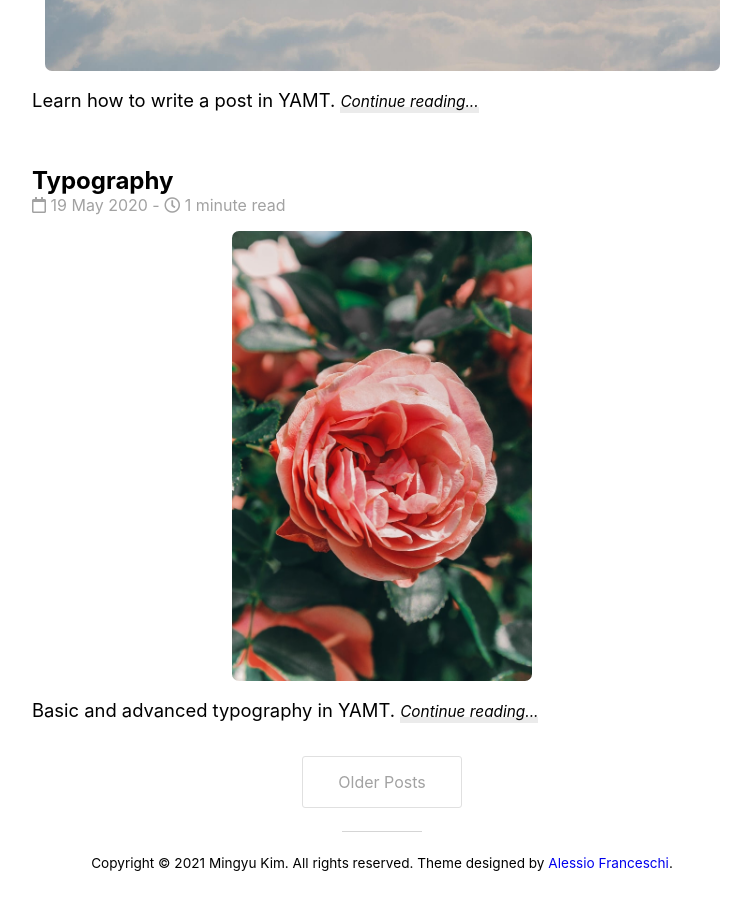
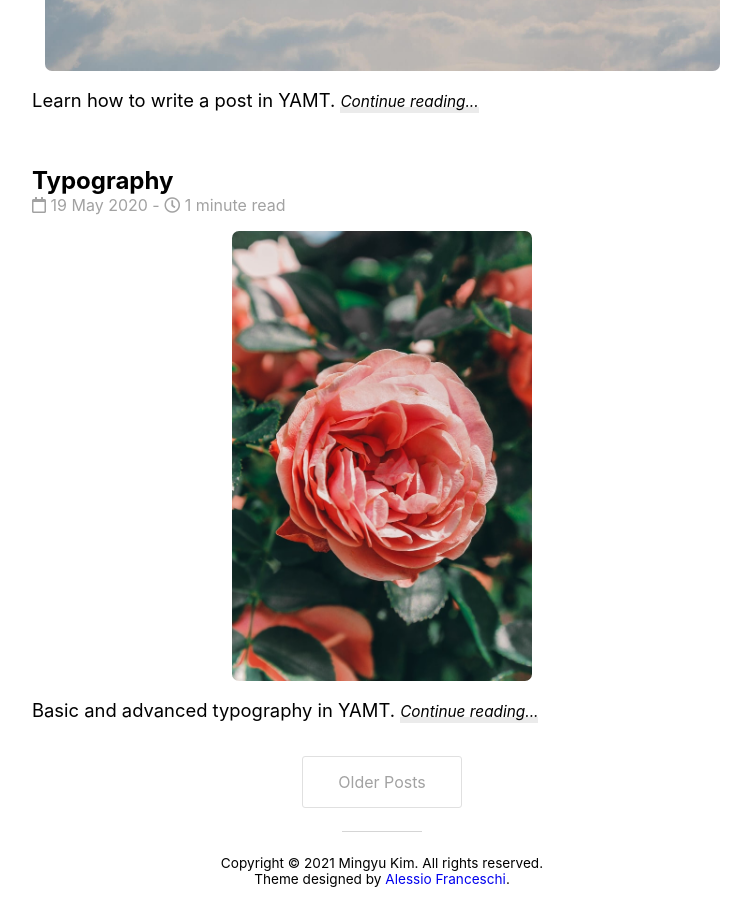
Before and after one commit to Mingyu-Kim/mingyu.co.kr, a Jekyll site: the page built from index.html, in a window 1280 px wide and 900 px high, scrolled down 1089 px. Shown: the whole window, without its empty margins (258-1009 px from the left). Built offline with Jekyll 4.4.1, drawn with Linux system fonts in a browser that asks for light colours; nearby versions of some CDN libraries; the list of posts is cut into pages by our own code.

Commit message:
make footer two liner

```diff
--- a/_includes/footer.html
+++ b/_includes/footer.html
@@ -1,3 +1,3 @@
 <footer class= "footer">
-    <p>Copyright © {{ 'now' | date: "%Y" }} {{site.author.name}}. All rights reserved. Theme designed by <a href="https://alessiofranceschi.me/">Alessio Franceschi</a>.</p>
+    <p>Copyright © {{ 'now' | date: "%Y" }} {{site.author.name}}. All rights reserved. <br>Theme designed by <a href="https://alessiofranceschi.me/">Alessio Franceschi</a>.</p>
 </footer>
```
